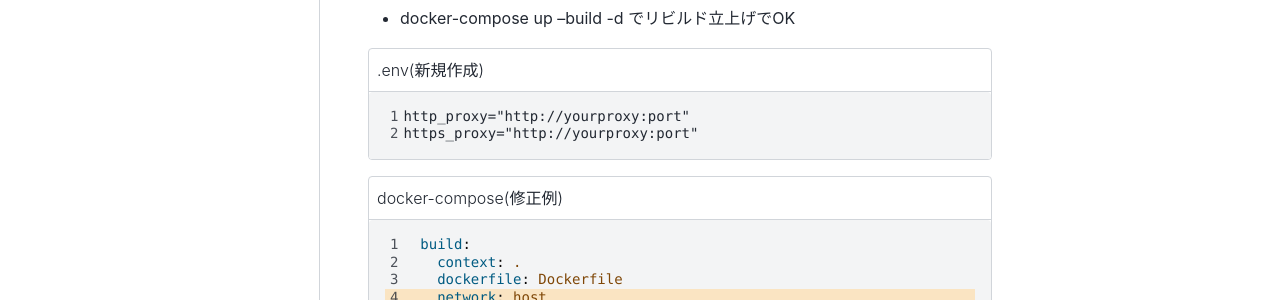
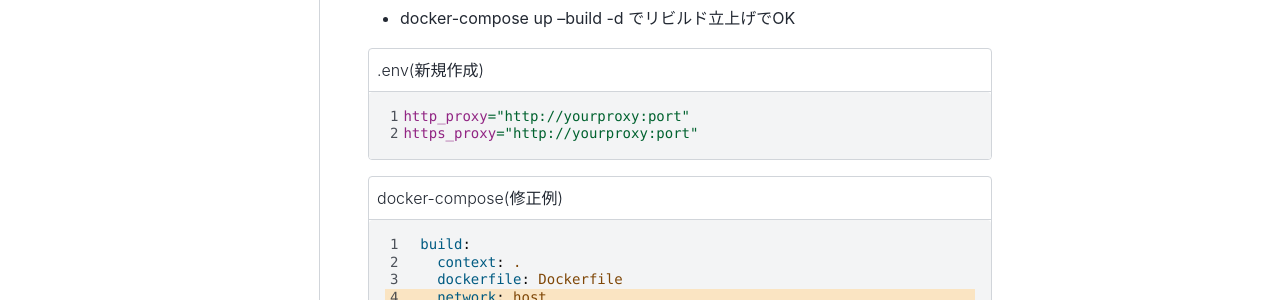
Before and after one commit to mtakagishi/mtakagishi, a Sphinx documentation site: the page built from docs/ex/docker/index.rst, in a window 1280 px wide and 1212 px high. Shown: the part 629-929 px from the top of the window. Built offline with Sphinx 7.4.7 and the PyData theme 0.15.4, drawn with Linux system fonts in a browser that asks for light colours.

Commit message:
fix error

```diff
--- a/docs/ex/docker/index.rst
+++ b/docs/ex/docker/index.rst
@@ -21,7 +21,7 @@ build句を上記のような記載で、proxy環境下ゆえにでビルド都
 * ビルド実行内部の環境変数としてプロキシを設定
 * docker-compose up --build -d でリビルド立上げでOK
 
-.. code-block:: conf
+.. code-block:: ini
   :caption: .env(新規作成)
   :linenos:
 
--- a/docs/python/poetry.rst
+++ b/docs/python/poetry.rst
@@ -26,7 +26,7 @@ Last Updated on |date|
 インストール
 =================
 
-`インストール手順 <https://python-poetry.org/docs/#installation`_
+`インストール手順 <https://python-poetry.org/docs/#installation>`_
 
 .. hint:: :kbd:`pip install --user poetry`  の利用はpoetry self update ができないので注意
 
```
